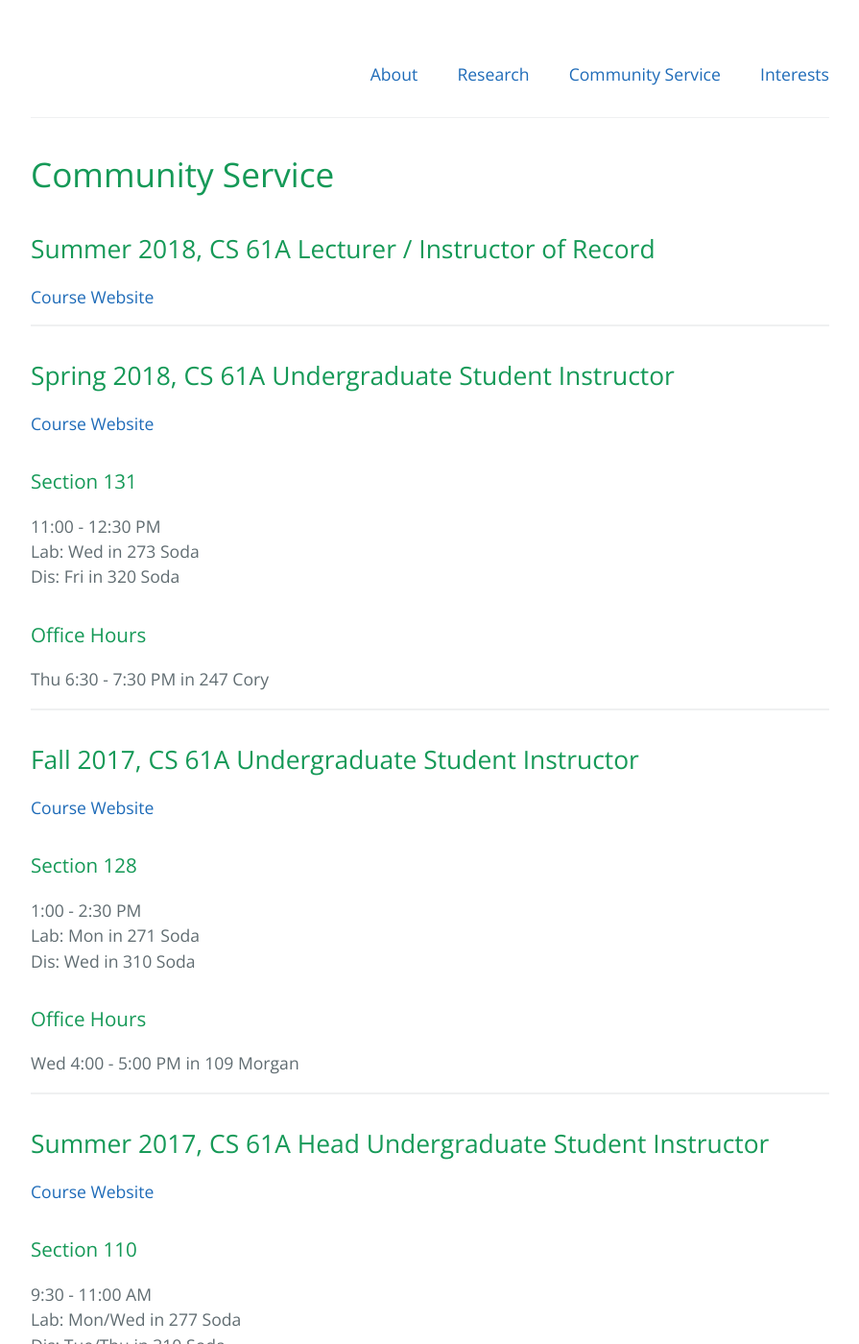
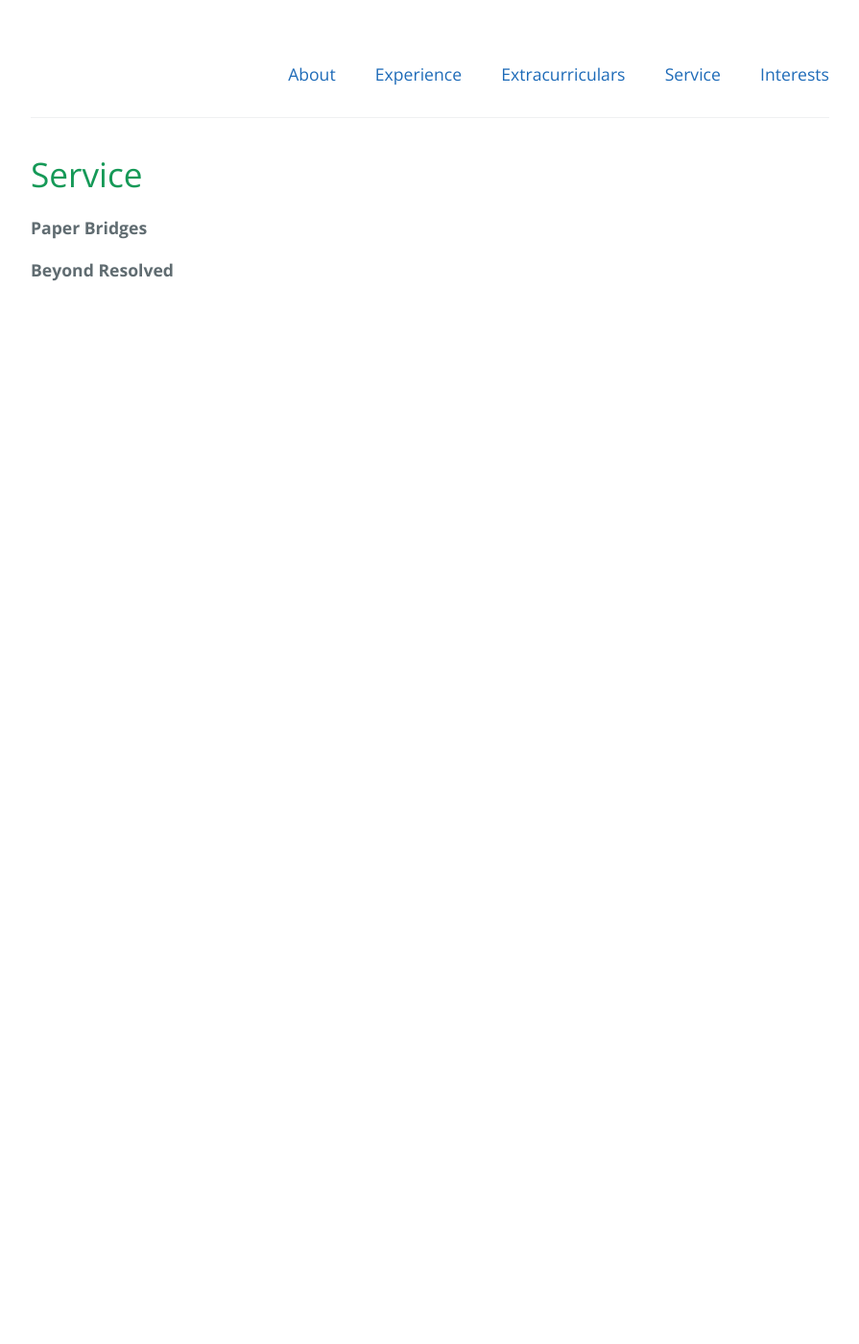
Before and after one commit to carinaxguo/carinaxguo.github.io, a Jekyll site: the page built from service.html, in a window 1280 px wide and 1400 px high. Shown: the whole window at 96% size, without its empty margins (192-1087 px from the left). Built offline with Jekyll 4.4.1, drawn with Linux system fonts in a browser that asks for light colours; some of the changed text lies outside the part shown.

Commit message:
Add text

```diff
--- a/_includes/page-header.html
+++ b/_includes/page-header.html
@@ -8,7 +8,8 @@
   <h1 class="project-name">{{ site.title }}</h1>
   <h2 class="project-tagline">{{ site.tagline }}</h2>
   <a href="/" class="btn">About</a>
-  <a href="/research/" class="btn">Research</a>
-  <a href="/service/" class="btn">Community Service</a>
+  <a href="/experience/" class="btn">Experience</a>
+  <a href="/extracurriculars/" class="btn">Extracurriculars</a>
+  <a href="/service/" class="btn">Service</a>
   <a href="/interests/" class="btn">Interests</a>
 </section>
--- a/_includes/simple-header.html
+++ b/_includes/simple-header.html
@@ -1,6 +1,7 @@
 <section class="simple-header">
   <a href="/">About</a> &nbsp &nbsp &nbsp &nbsp
-  <a href="/research/">Research</a> &nbsp &nbsp &nbsp &nbsp
-  <a href="/service/">Community Service</a> &nbsp &nbsp &nbsp &nbsp
+  <a href="/experience/">Experience</a> &nbsp &nbsp &nbsp &nbsp
+  <a href="/extracurriculars/">Extracurriculars</a> &nbsp &nbsp &nbsp &nbsp
+  <a href="/service/">Service</a> &nbsp &nbsp &nbsp &nbsp
   <a href="/interests/">Interests</a>
 </section>
--- a/service.html
+++ b/service.html
@@ -1,108 +1,14 @@
 ---
 layout: no_header
-title: Community Service
+title: Service
 permalink: /service/
 ---
 
 <div id="service">
-  <h1>Community Service</h1>
+  <h1>Service</h1>
 
-  <h2>Summer 2018, CS 61A Lecturer / Instructor of Record</h2>
-
-  <a href="http://su18.cs61a.org">Course Website</a>
-
-  <hr />
-
-  <h2>Spring 2018, CS 61A Undergraduate Student Instructor</h2>
-
-  <a href="http://sp18.cs61a.org">Course Website</a>
-
-  <h3>Section 131</h3>
-  <p>11:00 - 12:30 PM<br />Lab: Wed in 273 Soda<br />Dis: Fri in 320 Soda</p>
-
-  <!-- <a href="http://bit.do/131disc">Attendance Form</a> -->
-
-  <h3>Office Hours</h3>
-  <p>Thu 6:30 - 7:30 PM in 247 Cory</p>
-
-  <hr />
-
-  <h2>Fall 2017, CS 61A Undergraduate Student Instructor</h2>
-
-  <a href="http://fa17.cs61a.org">Course Website</a>
-
-  <h3>Section 128</h3>
-  <p>1:00 - 2:30 PM<br />Lab: Mon in 271 Soda<br />Dis: Wed in 310 Soda</p>
-
-  <h3>Office Hours</h3>
-  <p>Wed 4:00 - 5:00 PM in 109 Morgan</p>
-
-  <hr />
-
-  <h2>Summer 2017, CS 61A Head Undergraduate Student Instructor</h2>
-
-  <a href="http://su17.cs61a.org">Course Website</a>
-
-  <h3>Section 110</h3>
-  <p>
-    9:30 - 11:00 AM<br />Lab: Mon/Wed in 277 Soda<br />Dis: Tue/Thu in 310 Soda
-  </p>
-
-  <h3>Office Hours</h3>
-  <p>Mon/Wed 6:00 - 7:00 PM in 400 Cory</p>
-
-  <hr />
-
-  <h2>Spring 2017, CS 61B Undergraduate Student Instructor</h2>
-
-  <a href="http://datastructur.es/sp17/">Course Website</a>
-
-  <h3>Section 43</h3>
-  <p>
-    Lab: Fri 1:00 - 3:00 PM in 277 Soda<br />Dis: Wed 1:00 - 2:00 PM in 289 Cory
-  </p>
-
-  <h3>Office Hours</h3>
-  <p>Fri 3:00 - 4:00 PM in 109 Morgan</p>
-
-  <hr />
-
-  <h2>Fall 2016, CS 61A Undergraduate Student Instructor</h2>
-
-  <a href="http://fa16.cs61a.org/">Course Website</a>
-
-  <h3>Section 135</h3>
-  <p>3:30 - 5:00 PM<br />Lab: Tue in 277 Soda<br />Dis: Thu in 289 Cory</p>
-
-  <!-- <a href="http://bit.do/135dis">Attendance Form</a> -->
-
-  <h3>Office Hours</h3>
-  <p>Mon 6:30 - 7:30 PM in 247 Cory</p>
-
-  <hr />
-
-  <h2>Summer 2016, CS 61A Undergraduate Student Instructor</h2>
-
-  <a href="http://su16.cs61a.org/">Course Website</a><br />
-  <a href="http://su16.cs61a.org/assets/slides/18-Mutable_Trees_full.pdf"
-    >Guest Lecture</a
-  >
-  on Mutable Trees
-
-  <h3>Section 102</h3>
-  <p>
-    1:00 - 2:30 PM<br />Lab: Mon/Wed in 277 Soda<br />Dis: Tue/Thu in 310 Soda
-  </p>
-
-  <!-- <a href="http://bit.do/102attendance">Attendance Form</a> -->
-
-  <h3>Office Hours</h3>
-  <p>Fri 12:00 - 2:00 PM in 400 Cory</p>
-
-  <hr />
-
-  <h2>Spring 2016, CS 61B Tutor/Reader</h2>
-
-  <a href="http://cs61b.ug/sp16/">Course Website</a><br />
-  <a href="/teaching/61Bsp16SS/">Secret Section</a>
+  <b>Paper Bridges</b>
+  <p></p>
+  <b>Beyond Resolved</b>
+  <p></p>
 </div>
```
Also changed, not shown: experience.html (added, +132 -0 lines), extracurriculars.html (added, +45 -0 lines), index.html (+4 -10 lines), interests.html (+37 -33 lines), research.html (deleted, +0 -33 lines), 4 other files.
